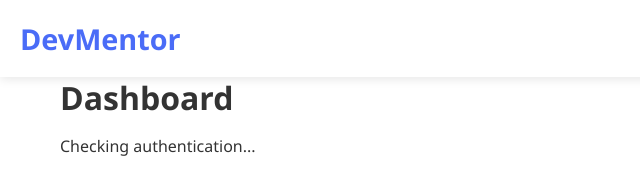
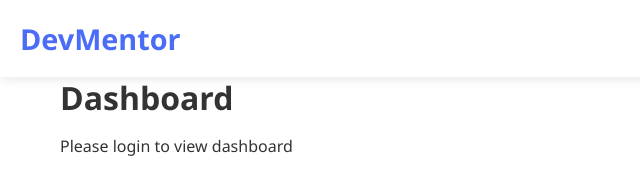
Before and after one commit to sanjanamore73/matrix, a website with bundled scripts: page dashboard.html in a window 1280 px wide. Shown: the full height of the page, 0-640 px from the left. Built offline with nearby package versions, Linux system fonts and the light colour scheme; no server answers.

Commit message:
commit with changes

```diff
--- a/dashboard.html
+++ b/dashboard.html
@@ -28,7 +28,7 @@
 
   <main class="container">
     <h1>Dashboard</h1>
-    <p id="welcome">Checking authentication...</p>
+    <p id="welcome">Please login to view dashboard</p>
     <button id="signout" style="display:none;">Sign out</button>
   </main>
 
```
